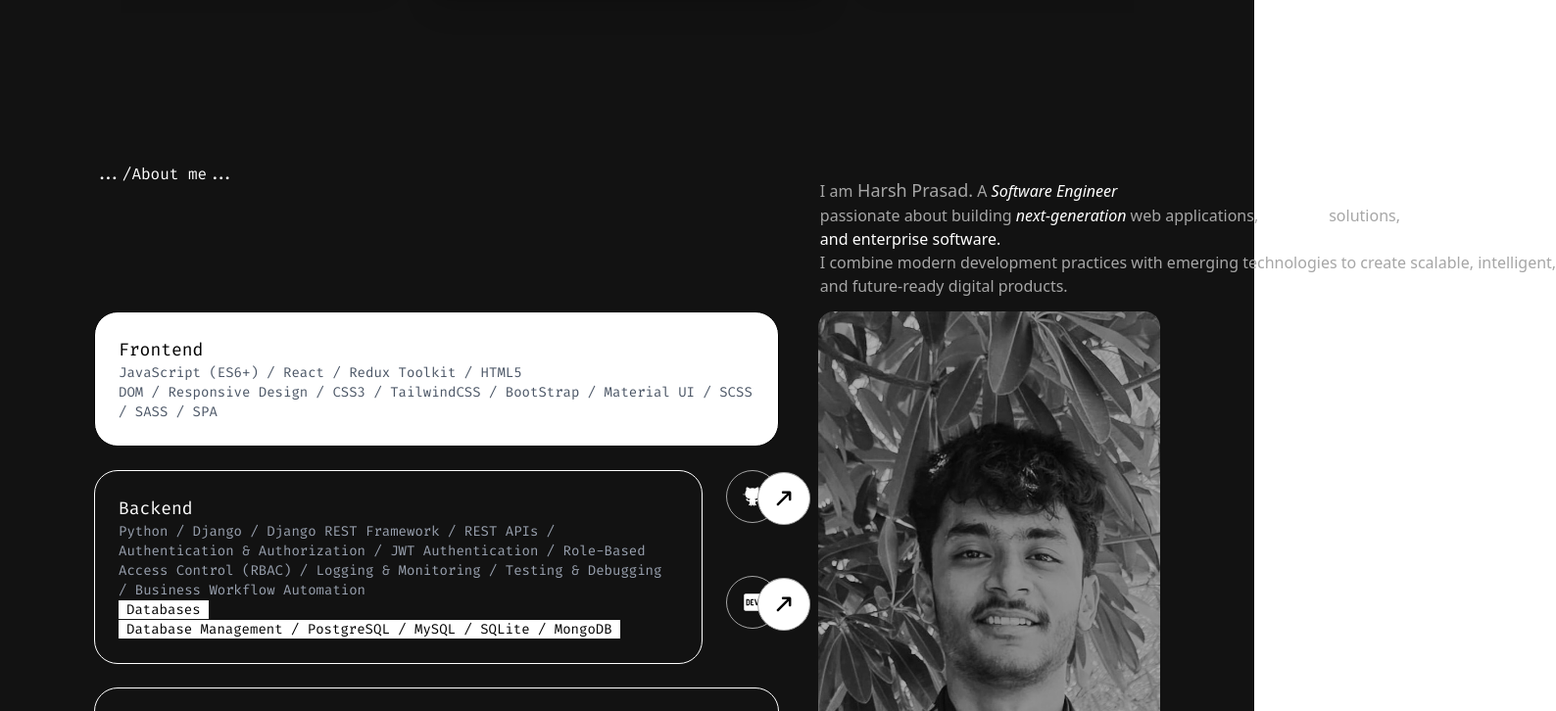
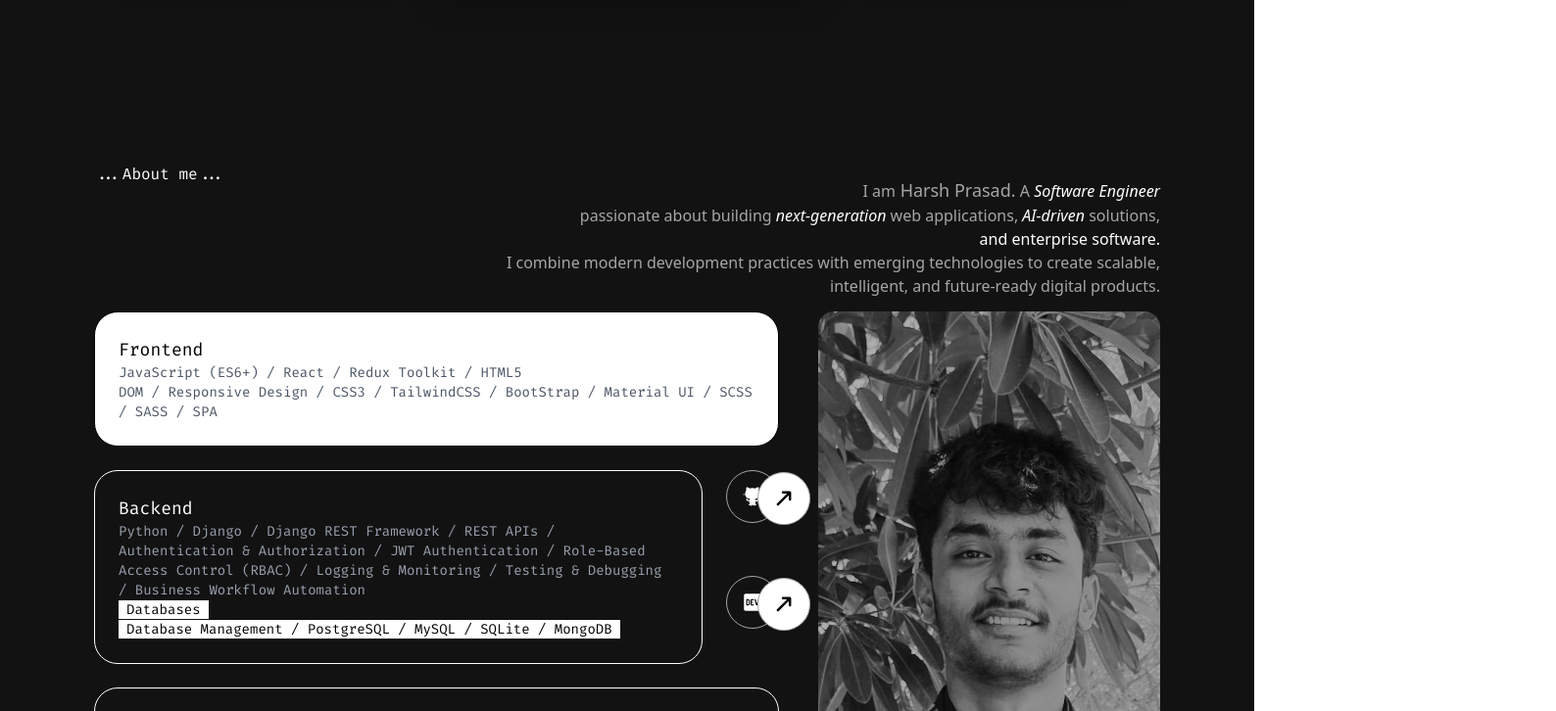
Before and after one commit to Harsh-P30/PortfolioHarsh, a React (Vite) app: page / in a window 1280 px wide. Shown: the part 1050-1776 px from the top of the page at 98% size, 1588 px wide, since content can reach past the window. Built offline with nearby package versions, Linux system fonts and the light colour scheme.

Commit message:
ui update

```diff
--- a/src/Pages/Home.jsx
+++ b/src/Pages/Home.jsx
@@ -71,13 +71,38 @@ function Home() {
 
 
       {/* About Me */}
-      <div className='text-white my-16 flex sm:text-base'>
+      {/* <div className='text-white my-16 flex sm:text-base'>
         <div id="about" className='xl:flex items-center'>
           <p className='text-white font-fira py-16 text-sm sm:text-base'>.../About me...</p>
           <p className='text-gray mt-4 xl:relative top-14 left-8/12'>
             I am
             <span className='text-lg'> Harsh Prasad.</span>  A <span className='text-white italic'>Software Engineer</span><br />
-            passionate about building <span className='text-white italic'>next-generation</span> web applications, <span className='text-white italic'>AI-driven</span> solutions,<br/> <span className='text-white'>and enterprise software.</span> <br /> I combine modern development practices with emerging technologies to create scalable, intelligent,<br/> and future-ready digital products.
+            passionate about building <span className='text-white italic'>next-generation</span>
+            web applications, <span className='text-white italic'>AI-driven</span>
+            solutions,<br/> <span className='text-white'>and enterprise software.</span>
+            <br /> I combine modern development practices with emerging technologies to create scalable,
+             intelligent,<br/> and future-ready digital products.
+          </p>
+        </div>
+      </div> */}
+
+      <div className='text-white my-16 flex flex-col sm:text-base '>
+        <div id="about" className='flex flex-col xl:flex-row items-center gap-8 justify-between'>
+          <p className='text-white font-fira py-16 text-sm sm:text-base'>
+            ...About me...
+          </p>
+          <p className='text-gray mt-4 xl:relative xl:top-14 xl:left-0 max-w-2xl text-center xl:text-right'>
+            I am
+            <span className='text-lg'> Harsh Prasad.</span> A{' '}
+            <span className='text-white italic'>Software Engineer</span>
+            <br />
+            passionate about building{' '}
+            <span className='text-white italic'>next-generation</span> web
+            applications, <span className='text-white italic'>AI-driven</span>{' '}
+            solutions,
+            <br /> <span className='text-white'>and enterprise software.</span>
+            <br /> I combine modern development practices with emerging
+            technologies to create scalable, intelligent, and future-ready digital products.
           </p>
         </div>
       </div>
```
Also changed, not shown: 1 other file (tests, documents, lock files or other folders).
